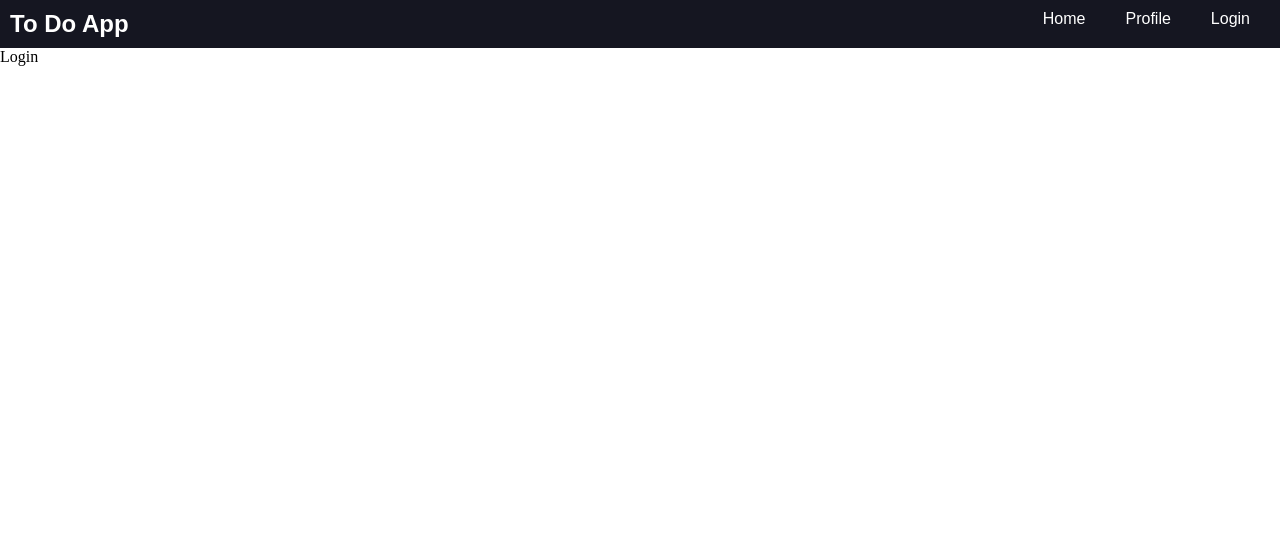
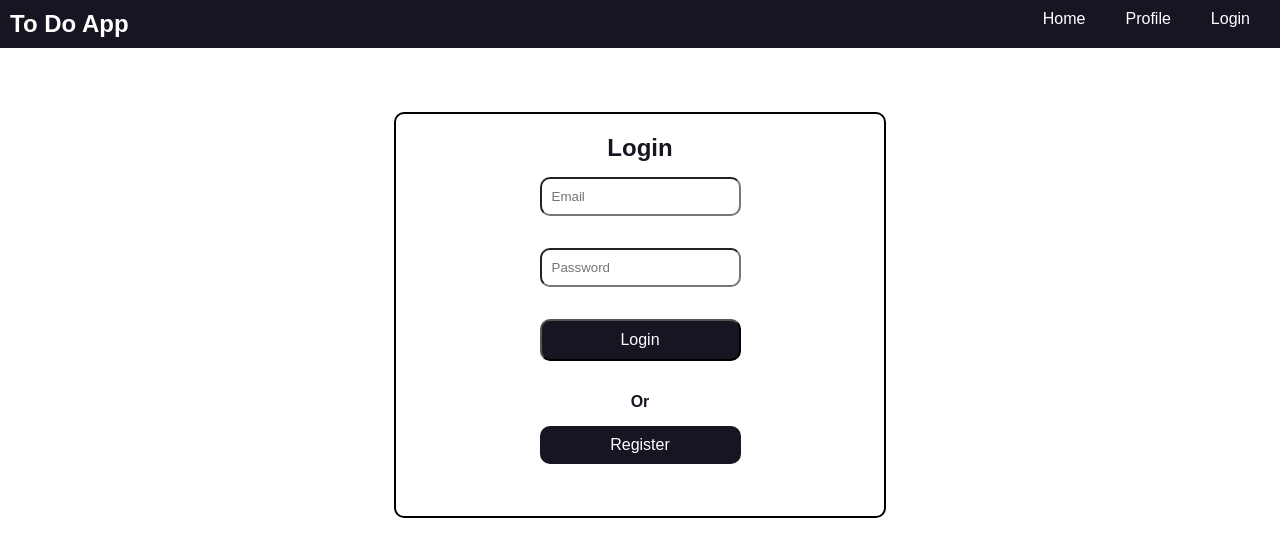
Before and after one commit to Tejas204/React-To-Do-App, a React (Vite) app: page /login in a window 1280 px wide. Shown: the top 556 px of the page. Built offline with nearby package versions, Linux system fonts and the light colour scheme.

Commit message:
Designed Login Page

```diff
--- a/src/pages/Login.jsx
+++ b/src/pages/Login.jsx
@@ -1,8 +1,20 @@
 import React from 'react'
+import { Link } from 'react-router-dom'
 
 const Login = () => {
   return (
-    <div>Login</div>
+    <div className='login'>
+      <section>
+        <form>
+          <h2>Login</h2>
+          <input type='email' placeholder='Email'/>
+          <input type='password' placeholder='Password'/>
+          <button type='submit'>Login</button>
+          <h4>Or</h4>
+          <Link className='registerButton' to={'/register'}>Register</Link>
+        </form>
+      </section>
+    </div>
   )
 }
 
--- a/src/styles/app.scss
+++ b/src/styles/app.scss
@@ -1,6 +1,7 @@
 *{
     margin: 0;
     padding: 0;
+
 }
 
 nav{
@@ -23,3 +24,60 @@ nav{
     background-color: white;
     color: #151621;
 }
+
+.login{
+    font-family: sans-serif;
+    display: flex;
+    flex-direction: column;
+    justify-content: center;
+    align-items: center;
+    margin: auto;
+    margin-top: 5%;
+    width: 35%;
+    border-radius: 10px;
+    border: 2px solid black;
+    padding: 20px;
+
+}
+
+form{
+    display: flex;
+    flex-direction: column;
+}
+
+form h2{
+    text-align: center;
+    color: #151621;
+    margin-bottom: 15px;
+}
+
+form h4{
+    text-align: center;
+    color: #151621;
+    margin-bottom: 15px;
+}
+
+form input{
+    margin-bottom: 2rem;
+    padding: 10px;
+    border-radius: 10px;
+}
+
+form button{
+    margin-bottom: 2rem;
+    padding: 10px;
+    border-radius: 10px;
+    background-color:#151621;
+    color: white;
+    font-size: medium;
+}
+
+.registerButton{
+    margin-bottom: 2rem;
+    padding: 10px;
+    border-radius: 10px;
+    background-color:#151621;
+    color: white;
+    text-decoration: none;
+    text-align: center;
+}
```
